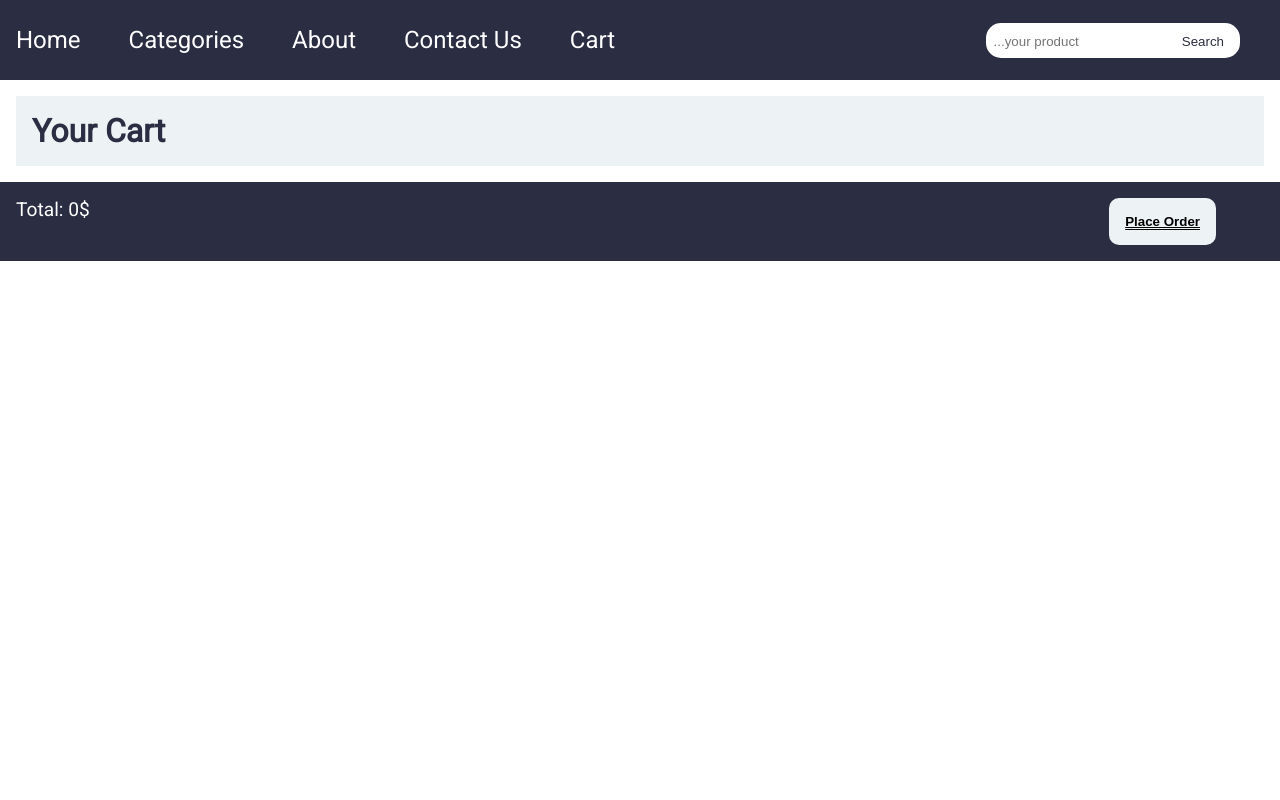
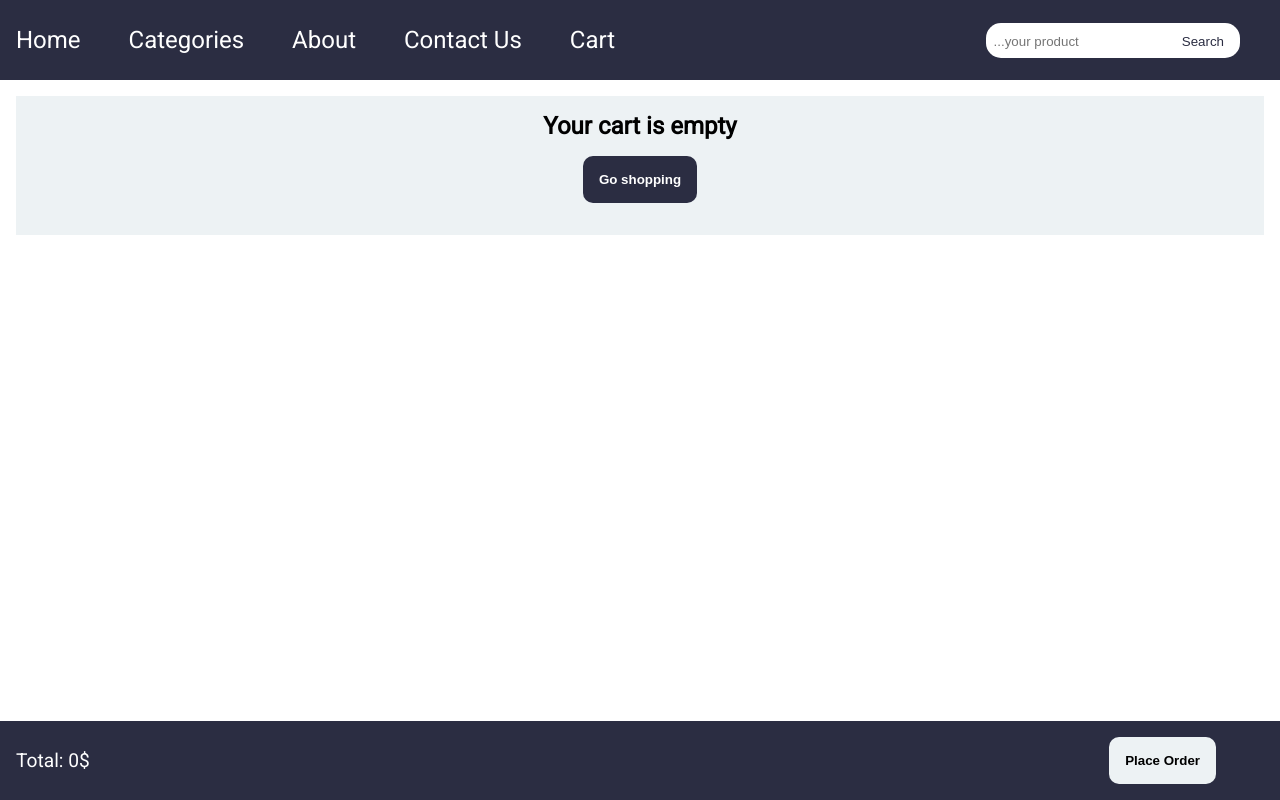
Before and after one commit to AlexandruIoan20/AlexandruIoan20.github.io, a React (Create React App) app in the folder shop/: page /cart in a window 1280 px wide. Built offline with nearby package versions, Linux system fonts and the light colour scheme; what unsplash-js would draw is missing.

Commit message:
Cart final logic + contact page final

```diff
--- a/shop/src/components/Cart.jsx
+++ b/shop/src/components/Cart.jsx
@@ -2,6 +2,7 @@ import React, { useEffect, useState } from "react";
 import { useLocation } from "react-router";
 import CartElement from "./CartElement";
 import { useCartItems, useUpdateState } from "./CartItemsProvider";
+import { useNavigate } from "react-router";
 
 /*
 @@@@@@@@@@@@@@@@@@@@@@@@@
@@ -12,6 +13,7 @@ Problema este ca nu mereu cand apesi add cart merge in pagin cu cartul
 
 const Cart = () => {
     /* Declarations */
+    const navigate = useNavigate();
     const [totalPrice, setTotalPrice] = useState(0);
 
     /* Location declarations */
@@ -42,6 +44,11 @@ const Cart = () => {
         let array = inCartItems;
         array.map(element => {
             if(element == item) {
+                if(value > 20)
+                    element.quantity = 20;
+                else if(value <= 0)
+                    element.quantity = 1
+                else
                     element.quantity = value;
             }
 
@@ -74,13 +81,32 @@ const Cart = () => {
     return (
         <section className="page component-page">
             <section className="cart">
-                <h1>Your Cart</h1>
+
+
+                {inCartItems.length > 0 &&
+                 <>
+                    <section className="starter-section">
+                        <h1>Your cart</h1>
+                        <button className="go-shopping-button"
+                                onClick={ () => { setTimeout( () => { navigate ("/categories")}, 10) }}>Go shopping</button>
+                    </section>
                     {inCartItems.map( item => {
                         return <CartElement key = { item.id }
                             item = {item}
                             onIncreasingQ = { handleIncreasingQ }
                             onInputButton = { handleInputButton }/>
+
                     })}
+                </>
+                }
+
+                {inCartItems.length === 0 &&
+                    <section className="information">
+                        <h2>Your cart is empty</h2>
+                        <button className="go-shopping-button"
+                            onClick={ () => { setTimeout( () => { navigate ("/categories")}, 10) }}>Go shopping</button>
+                    </section>
+                }
 
                 <section className="total-price-display">
                     <p className="total-price-info"> { `Total: ${totalPrice}$` }</p>
--- a/shop/src/components/CartElement.jsx
+++ b/shop/src/components/CartElement.jsx
@@ -17,6 +17,7 @@ const CartElement = (props) => {
                         }> - </button>
                     <input type="number"
                         min= {1}
+                        max= {10}
                         step = '1'
                         onChange = { (e) => { onIncreasingQ(item, e.target.value)}}
                         value = { item.quantity} />
--- a/shop/src/pages/Contact.jsx
+++ b/shop/src/pages/Contact.jsx
@@ -7,13 +7,13 @@ const Contact = () => {
             <section className="contact-options">
                 <ul>
                     <li>
-                        <img src="https://picsum.photos/id/237/200/300" width= "350px" height= "350px" alt="..loading" />
+                        <a href="https://www.facebook.com/alex.mo.71697/" target= "_blank"><p>Facebook</p></a>
                     </li>
                     <li>
-                        <img src="https://picsum.photos/id/237/200/300" width= "350px" height= "350px" alt="...loading" />
+                        <a href="https://www.instagram.com/_alexioan/" target= "_blank"><p>Instagram</p></a>
                     </li>
                     <li>
-                        <img src="https://picsum.photos/id/237/200/300" width= "350px" height= "350px" alt="...loading" />
+                        <a href="https://discordapp.com/users/AlexIoan#0687" target= "_blank"><p>Discord</p></a>
                     </li>
                 </ul>
             </section>
--- a/shop/src/styling/cart.css
+++ b/shop/src/styling/cart.css
@@ -62,10 +62,11 @@
     background-color: #2b2d42;
     color: white;
     padding: 1rem;
-    position: sticky;
+    position: fixed;
     font-size: 1.2rem;
     bottom: 0;
     width: 100vw;
+    margin-top: 2rem;
 
 }
 
@@ -76,10 +77,61 @@
     border: none;
     padding: 1rem;
     border-radius: 10px;
-
-    text-decoration: underline double;
     background-color:#edf2f4;
 
     font-weight: 550;
+}
 
+.place-order-button:hover, .place-order-button:focus {
+    background-color: #ef233c;
+    color: white;
+    font-weight: 900;
+    text-decoration:  underline ;
+    margin-right: 2.8rem;
 }
+
+.total-price-info {
+    display: flex;
+    align-items: center;
+}
+
+.information {
+    margin: 1rem;
+    padding: 1rem;
+    background-color: #edf2f4;
+    display: flex;
+    flex-direction: column;
+    justify-content: center;
+    align-items: center;
+}
+
+.information h2  {
+    display: flex;
+    align-items: center;
+}
+
+.go-shopping-button {
+    margin: 1rem;
+    border: none;
+    padding: 1rem;
+    border-radius: 10px;
+    background-color:#2b2d42;
+    color: white;
+
+    font-weight: 550;
+}
+
+.go-shopping-button:hover, .go-shopping-button:focus {
+    background-color: #ef233c;
+    color: white;
+    font-weight: 900;
+    text-decoration:  underline ;
+}
+
+
+.starter-section {
+    background-color: #edf2f4;
+    margin: 1rem;
+
+    display: flex;
+}
--- a/shop/src/styling/contact.css
+++ b/shop/src/styling/contact.css
@@ -15,11 +15,30 @@
     list-style-type: none;
 }
 
-.contact-options ul li img {
+.contact-options ul li p {
     margin: 1rem;
     border: 8px solid #EF233C;
+
+    width: 10rem;
+    height: 10rem;
+
+    display: flex;
+    justify-content: center;
+    align-items: center;
+    font-size: 1.5rem;
 
     outline: 10px solid #2B2D42;
     outline-offset: 5px;
     border-radius: 50%;
 }
+
+.contact-options ul li p:hover, .contact-options ul li p:focus {
+    font-weight: 900;
+    background-color: #ef233c;
+    color: white;
+}
+
+.contact-options ul li a {
+    text-decoration: none;
+    color: #2B2D42;
+}
```
Also changed, not shown: shop/src/assets/x.jpg (added). Lines whose indentation alone changed are shown as unchanged.
